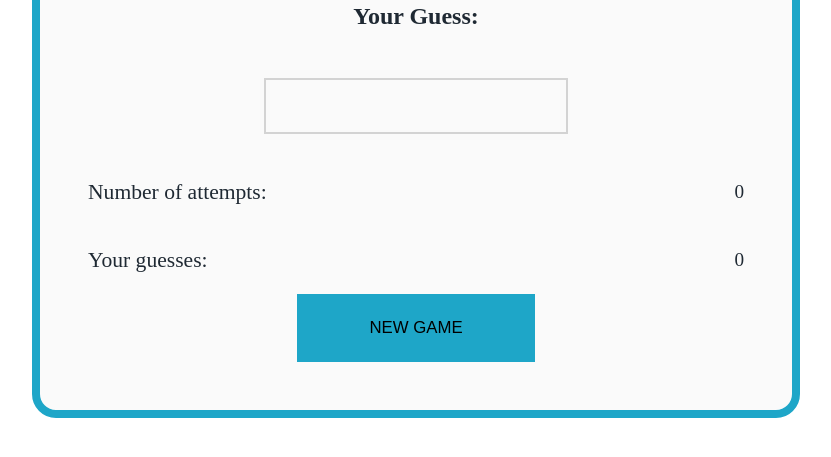
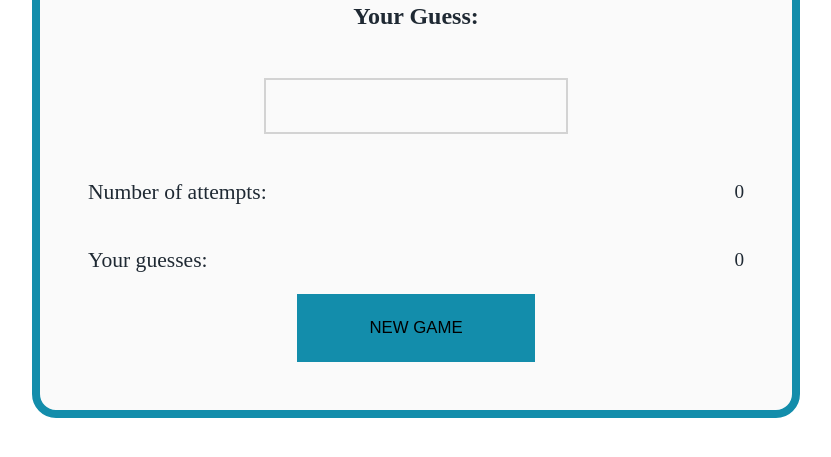
Before and after one commit to arielreises/javascript-developer-senai, a plain HTML site: page projeto-2/index.html in a window 1280 px wide. Shown: the part 237-694 px from the top of the page, without its empty margins (224-1055 px from the left). Drawn offline with Linux system fonts and the light colour scheme.

Commit message:
Update style.css

```diff
--- a/projeto-2/style.css
+++ b/projeto-2/style.css
@@ -1,6 +1,6 @@
 :root {
     --green: #5ed68a;
-    --red: #1ea6c8;
+    --red: #138dab;
     --background: #fafafa;
     --gradient-1: #343e63;
     --gradient-2: #2a3352;
```
